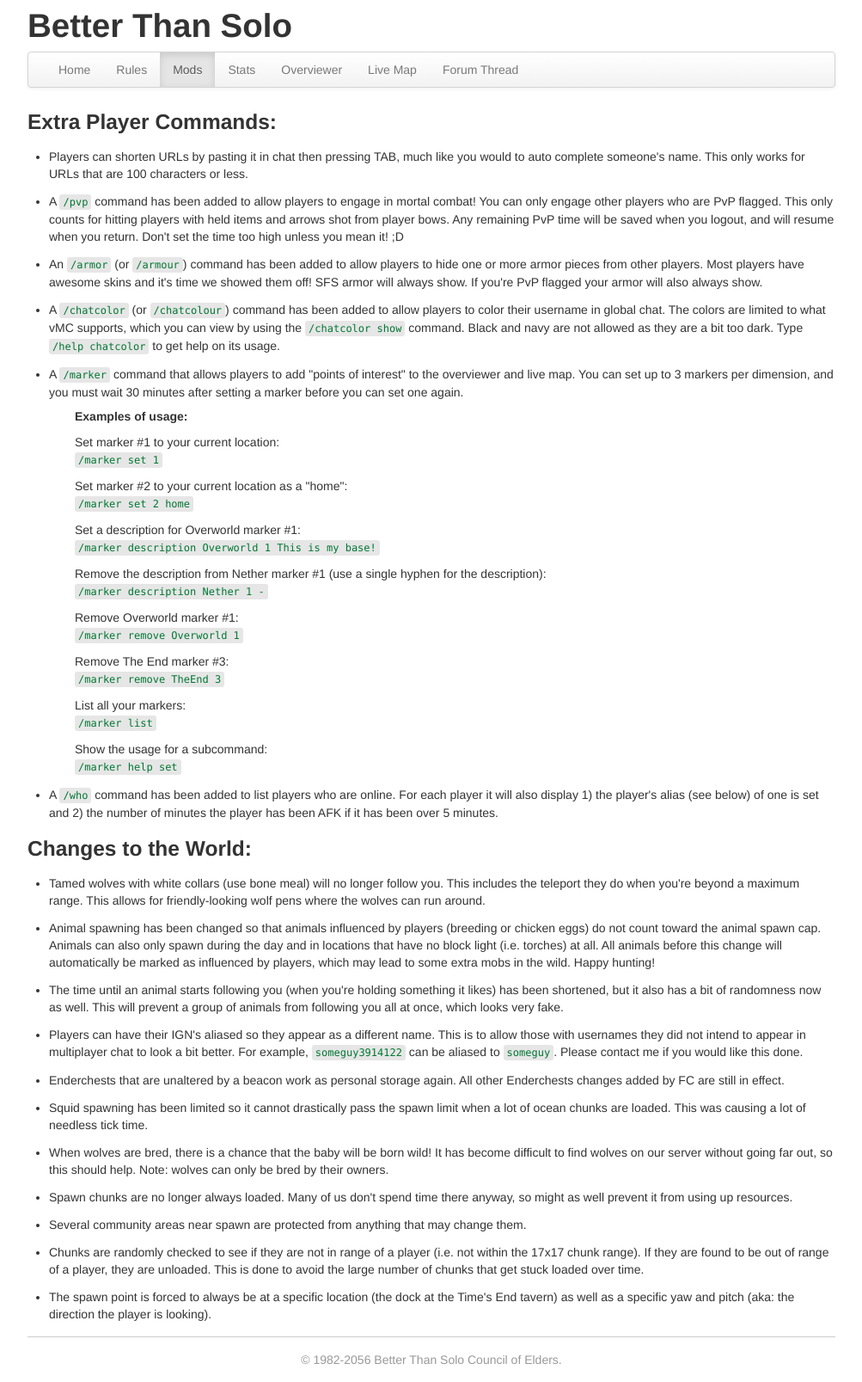
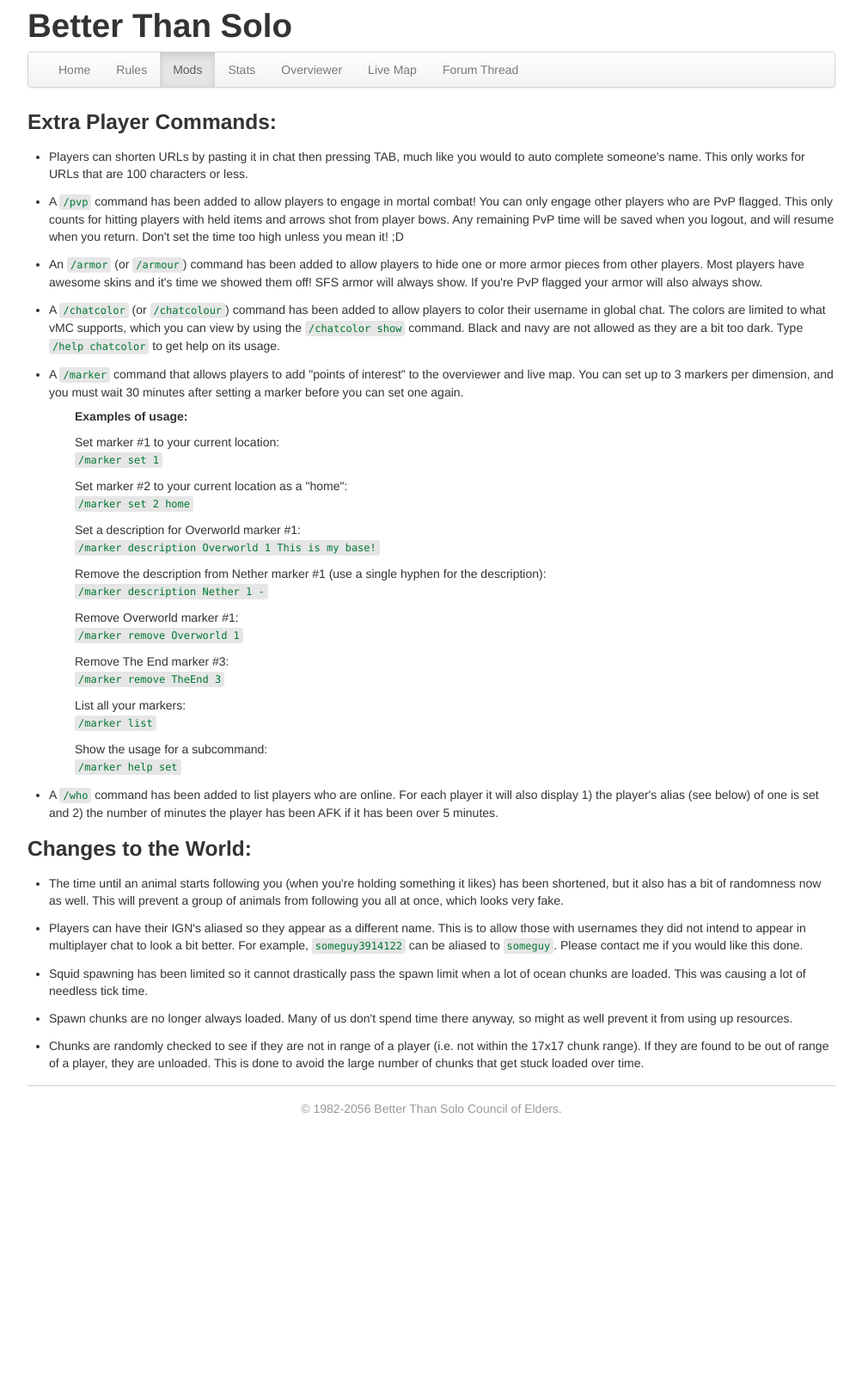
Before and after one commit to btwmodsbiz/betterthansolo, a Jekyll site: the page built from mods.html, in a window 1280 px wide. Shown: the whole page at 86% size, without its empty margins (138-1141 px from the left). Built offline with Jekyll 4.4.1, drawn with Linux system fonts in a browser that asks for light colours; after the commit the page ends 1315 px from its top, so only the background shows below that.

Commit message:
Updates to mods.html

```diff
--- a/mods.html
+++ b/mods.html
@@ -66,14 +66,14 @@ activepage: mods
 <h3>Changes to the World:</h3>
 
 <ul class="padded">
-    <li>Tamed wolves with white collars (use bone meal) will no longer follow you.
+    <!--<li>Tamed wolves with white collars (use bone meal) will no longer follow you.
     This includes the teleport they do when you're beyond a maximum range.
-    This allows for friendly-looking wolf pens where the wolves can run around.</li>
+    This allows for friendly-looking wolf pens where the wolves can run around.</li>-->
 
-    <li>Animal spawning has been changed so that animals influenced by players (breeding or chicken eggs)
+    <!--<li>Animal spawning has been changed so that animals influenced by players (breeding or chicken eggs)
     do not count toward the animal spawn cap. Animals can also only spawn during the day and in locations
     that have no block light (i.e. torches) at all. All animals before this change will automatically be marked
-    as influenced by players, which may lead to some extra mobs in the wild. Happy hunting!</li>
+    as influenced by players, which may lead to some extra mobs in the wild. Happy hunting!</li>-->
 
     <li>The time until an animal starts following you (when you're holding something it likes) has been
     shortened, but it also has a bit of randomness now as well. This will prevent a group of animals
@@ -83,25 +83,25 @@ activepage: mods
     they did not intend to appear in multiplayer chat to look a bit better. For example, <code>someguy3914122</code> can be aliased to <code>someguy</code>.
     Please contact me if you would like this done.</li>
 
-    <li>Enderchests that are unaltered by a beacon work as personal storage again.
-    All other Enderchests changes added by FC are still in effect.</li>
+    <!--<li>Enderchests that are unaltered by a beacon work as personal storage again.
+    All other Enderchests changes added by FC are still in effect.</li>-->
 
     <li>Squid spawning has been limited so it cannot drastically pass the spawn limit when a lot of ocean chunks are loaded.
     This was causing a lot of needless tick time.</li>
 
-    <li>When wolves are bred, there is a chance that the baby will be born wild! It has become difficult
+    <!--<li>When wolves are bred, there is a chance that the baby will be born wild! It has become difficult
     to find wolves on our server without going far out, so this should help.
-    Note: wolves can only be bred by their owners.</li>
+    Note: wolves can only be bred by their owners.</li>-->
 
     <li>Spawn chunks are no longer always loaded. Many of us don't spend time there anyway,
     so might as well prevent it from using up resources.</li>
 
-    <li>Several community areas near spawn are protected from anything that may change them.</li>
+    <!--<li>Several community areas near spawn are protected from anything that may change them.</li>-->
 
     <li>Chunks are randomly checked to see if they are not in range of a player (i.e. not within the 17x17 chunk range).
     If they are found to be out of range of a player, they are unloaded. This is done to avoid the large number of
     chunks that get stuck loaded over time.</li>
 
-    <li>The spawn point is forced to always be at a specific location (the dock at the Time's End tavern) as well
-    as a specific yaw and pitch (aka: the direction the player is looking).</li>
+    <!--<li>The spawn point is forced to always be at a specific location (the dock at the Time's End tavern) as well
+    as a specific yaw and pitch (aka: the direction the player is looking).</li>-->
 </ul>
```
